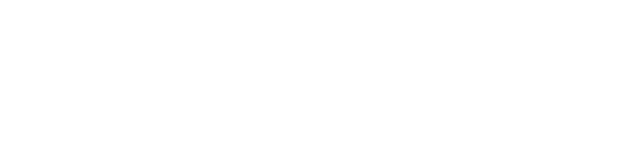
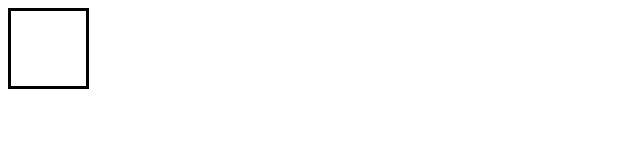
Before and after one commit to CorySpitzer/etch-a-pixel, a plain HTML site: page index.html in a window 1280 px wide. Shown: the whole page, without its empty margins (0-640 px from the left). Drawn offline with Linux system fonts and the light colour scheme.

Commit message:
Make the first pixel

```diff
--- a/index.html
+++ b/index.html
@@ -4,8 +4,13 @@
     <meta charset="UTF-8">
     <meta name="viewport" content="width=device-width, initial-scale=1.0">
     <title>Etch-a-Pixel</title>
+    <link rel="stylesheet" href="styles.css">
 </head>
 <body>
+    <div class="container" id="board">
 
+    </div>
+
+    <script src="main.js"></script>
 </body>
 </html>
--- a/main.js
+++ b/main.js
@@ -0,0 +1,6 @@
+const square = document.createElement('div');
+square.classList.add('pixel');
+const divContent = document.createTextNode('');
+square.appendChild(divContent);
+const parentDiv = document.getElementById('board');
+parentDiv.appendChild(square);
--- a/styles.css
+++ b/styles.css
@@ -0,0 +1,7 @@
+.pixel {
+    border-color: black;
+    border-width: 3px;
+    border-style: solid;
+    width: 75px;
+    height: 75px;
+}
```
